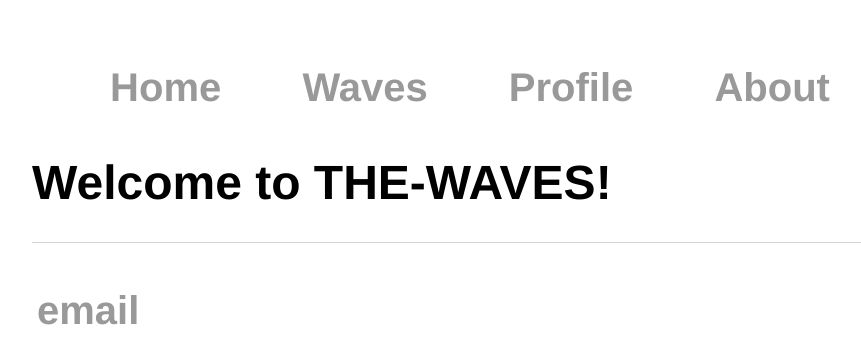
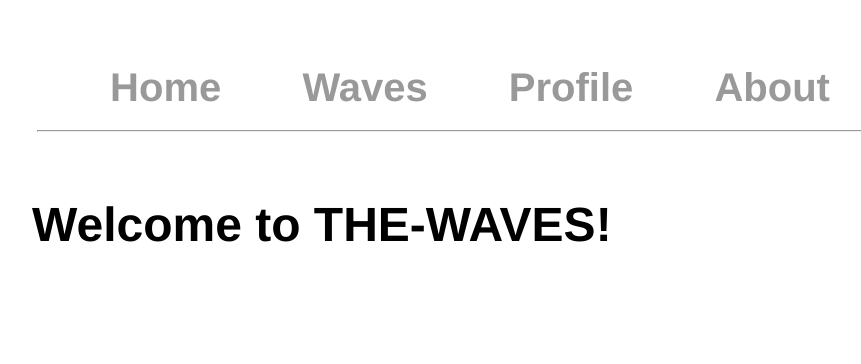
Before and after one commit to the-waves/the-waves.github.io, a Jekyll site: the page built from index.html, in a window 1280 px wide. Shown: the top 364 px of the page, without its empty margins (160-1021 px from the left). Built offline with Jekyll 4.4.1, drawn with Linux system fonts in a browser that asks for light colours.

Commit message:
Update default.html

```diff
--- a/_layouts/default.html
+++ b/_layouts/default.html
@@ -14,6 +14,7 @@
 	        		<li><a href="/Profile">Profile</a></li>
 	        		<li><a href="/About">About</a></li>
 	        		</div>
+	        		<hr>
 	    		</ul>
 			</nav>
 			<div class="container">
@@ -21,10 +22,5 @@
 			{{ content }}
 
 			</div><!-- /.container -->
-			<footer>
-	    		<ul>
-	        		<li><a href="mailto:travalwaves@gmail.com">email</a></li>
-				</ul>
-			</footer>
 		</body>
 	</html>
```
